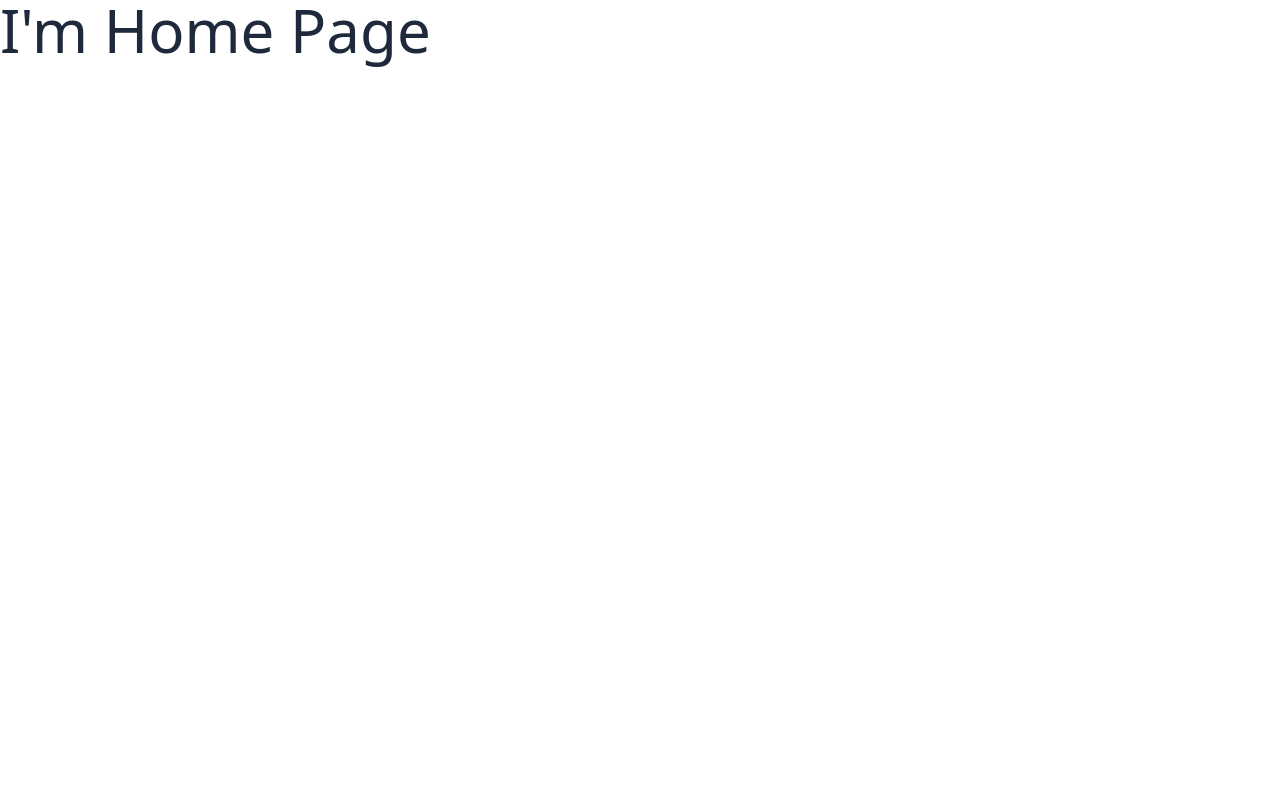
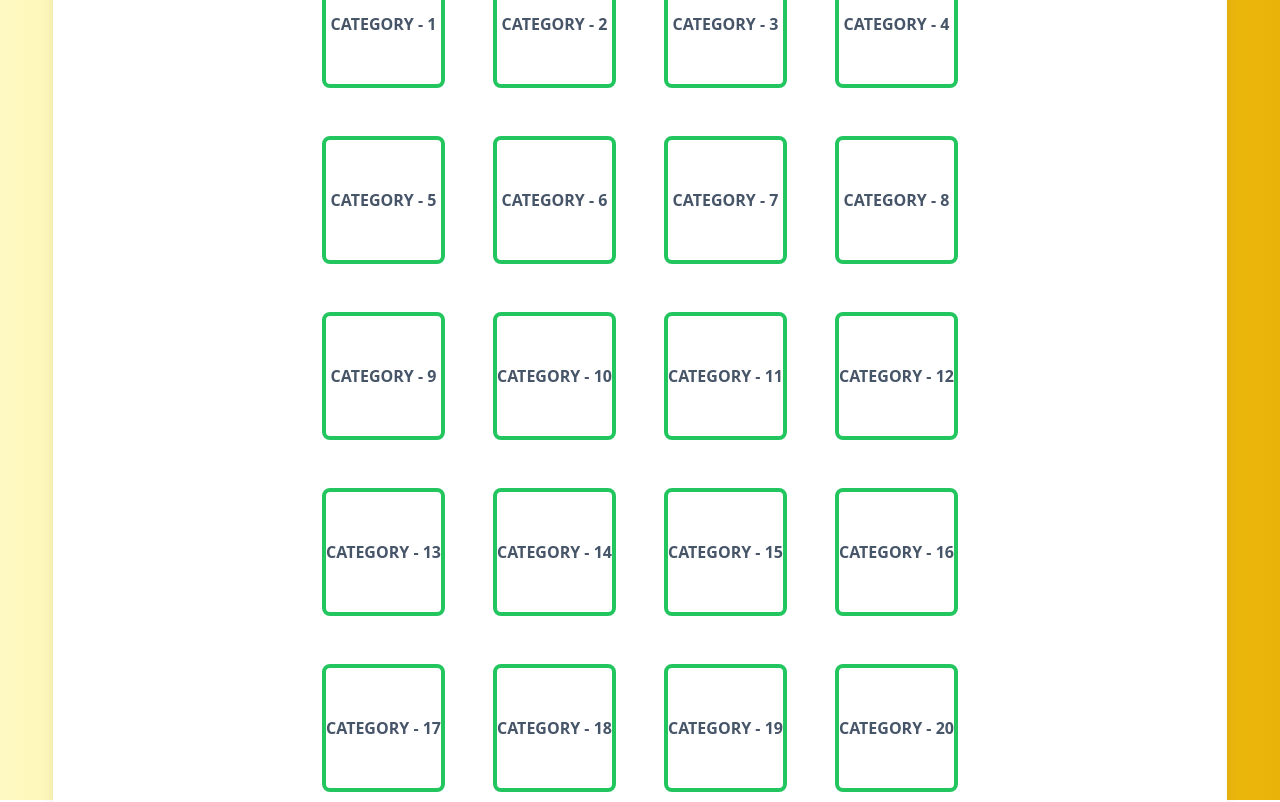
Before and after one commit to RogerAgu/triviantastic, a Vue app: page / in a window 1280 px wide. Shown: the top 802 px of the page. Built offline with nearby package versions, Linux system fonts and the light colour scheme.

Commit message:
main page layout

```diff
--- a/src/App.vue
+++ b/src/App.vue
@@ -2,5 +2,20 @@
 </script>
 
 <template>
-  <RouterView />
+  <main>
+    <div class="card">
+       <RouterView />
+    </div>
+
+  </main>
+
 </template>
+
+<style lang="postcss" scoped>
+main{
+  @apply flex h-screen items-center justify-center bg-gradient-to-r from-yellow-100 via-yellow-300 to-yellow-500;
+  & .card{
+    @apply flex h-5/6 min-h-fit w-11/12 flex-col items-center gap-16 overflow-auto rounded-lg bg-white p-8 shadow-lg;
+  }
+}
+</style>
--- a/src/views/HomePage.vue
+++ b/src/views/HomePage.vue
@@ -2,5 +2,36 @@
 </script>
 
 <template>
-   <h1 class="text-6xl font-thin text-slate-800">I'm Home Page</h1>
+ <div class="brand">
+    <img class="logo" src="logo.svg" alt="logo" />
+    <h1 class="title">Triviantastic</h1>
+    <img class="logo" src="logo.svg" alt="logo" />
+  </div>
+  <div class="categories">
+   <RouterLink  :key="n" :to="`question/category/${n}`" v-for="n in 24" class="category">Category - {{ n }}</RouterLink>
+   </div>
 </template>
+
+<style lang="postcss" scoped>
+.brand{
+   @apply flex items-center justify-center gap-4;
+
+   & .logo{
+      @apply h-16 w-16;
+   }
+
+   &.title{
+      @apply text-5xl font-thin tracking-widest text-slate-900;
+   }
+}
+.categories {
+   @apply grid flex-grow grid-cols-4 gap-12;
+& .category {
+    @apply flex h-32 items-center justify-center rounded-lg border-4 border-green-500 py-4 text-center font-bold uppercase text-slate-600 transition-colors duration-300;
+
+    &:hover {
+      @apply cursor-pointer border-red-500 bg-red-500 text-white;
+    }
+  }
+}
+</style>
```
